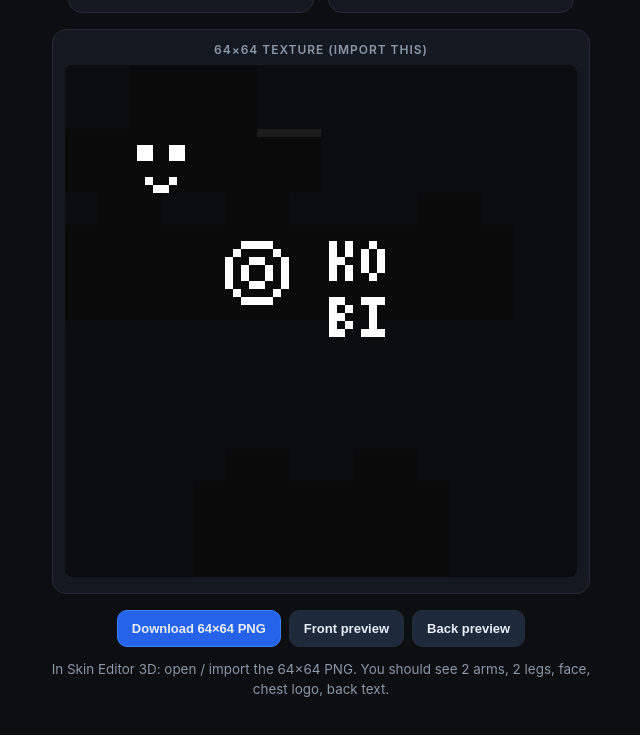
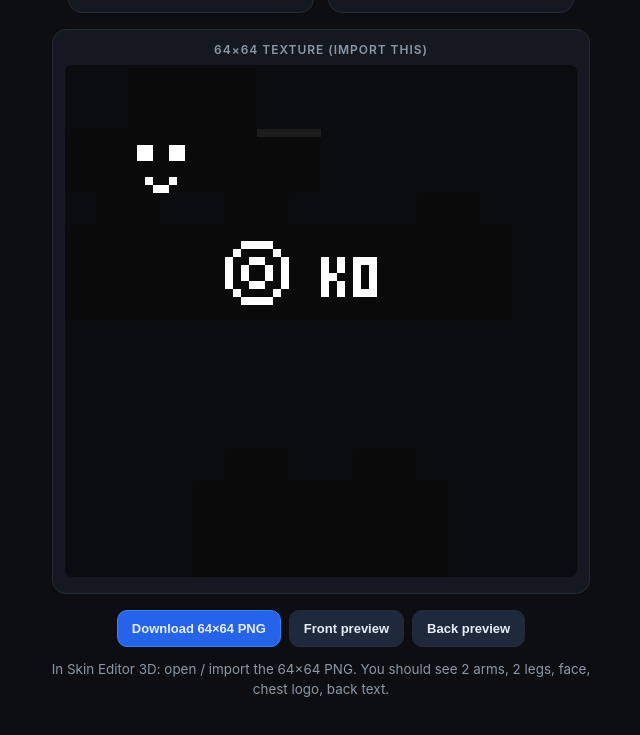
Before and after one commit to kobik8512-ctrl/Voidlive, a plain HTML site: page index.html in a window 1280 px wide. Shown: the part 581-1316 px from the top of the page, without its empty margins (319-959 px from the left). Drawn offline with Linux system fonts and the light colour scheme.

Commit message:
Update index.html

```diff
--- a/index.html
+++ b/index.html
@@ -80,7 +80,7 @@
     L: ['100','100','100','100','111'],
     M: ['101','111','111','101','101'],
     N: ['101','111','111','111','101'],
-    O: ['010','101','101','101','010'],
+    O: ['111','101','101','101','111'],
     R: ['110','101','110','101','101'],
     S: ['011','100','010','001','110'],
     U: ['101','101','101','101','010'],
@@ -101,6 +101,19 @@
         for (let c = 0; c < 3; c++)
           if (g[r][c] === '1') ctx.fillRect(cx + c, y + r, 1, 1);
       cx += 4;
+    }
+  }
+  // 3px glyphs, 1px gap, no extra trailing pad — fits KO in 8px (3+1+3=7)
+  function drawTextTight(ctx, str, x, y, color) {
+    ctx.fillStyle = color;
+    let cx = x;
+    str = str.toUpperCase();
+    for (let i = 0; i < str.length; i++) {
+      const g = FONT[str[i]] || FONT[' '];
+      for (let r = 0; r < 5; r++)
+        for (let c = 0; c < 3; c++)
+          if (g[r][c] === '1') ctx.fillRect(cx + c, y + r, 1, 1);
+      cx += (i < str.length - 1) ? 4 : 3;
     }
   }
 
@@ -171,9 +184,15 @@
     fill(32, 20, 8, 12, K);  // back
     paintLogo(ctx, 20, 22);  // chest logo on front
     // back text
-    // body back is only 8px wide — split name so nothing is clipped
-    drawText(ctx, 'KO', 33, 22, W);
-    drawText(ctx, 'BI', 33, 29, W);
+    // body back = 8px wide (x 32..39). Pack KO tight at 32.
+    // B and I go on leg backs so the full name "KOBI" is visible.
+    drawTextTight(ctx, 'KO', 32, 24, W);
+    // right leg back is at 12,20 4x12 — put B
+    drawTextTight(ctx, 'B', 12, 24, W);
+    // left leg back is at 28,52 4x12 (modern left leg) — put I
+    drawTextTight(ctx, 'I', 28, 56, W);
+    // also classic left-leg-adjacent: paint I on 8,20 area outer if needed
+    // right leg outer 0,20 — skip to avoid mirror mess
 
     // ===== RIGHT ARM (player's right = texture 40–52) =====
     // top bottom
@@ -277,9 +296,14 @@
       ctx.fillStyle = W;
       ctx.textAlign = 'center';
       ctx.textBaseline = 'middle';
-      ctx.font = 'bold ' + Math.floor(u * 0.75) + 'px monospace';
-      ctx.fillText('KO', ox, bodyY + bodyH * 0.32);
-      ctx.fillText('BI', ox, bodyY + bodyH * 0.48);
+      ctx.font = 'bold ' + Math.floor(u * 0.8) + 'px monospace';
+      ctx.fillText('KO', ox, bodyY + bodyH * 0.36);
+      // B / I on legs in preview
+      ctx.font = 'bold ' + Math.floor(u * 0.55) + 'px monospace';
+      const legY = bodyY + bodyH;
+      const legW = u * 2;
+      ctx.fillText('B', ox - legW / 2, legY + u * 2.2);
+      ctx.fillText('I', ox + legW / 2, legY + u * 2.2);
     }
 
     // BOTH arms
```
